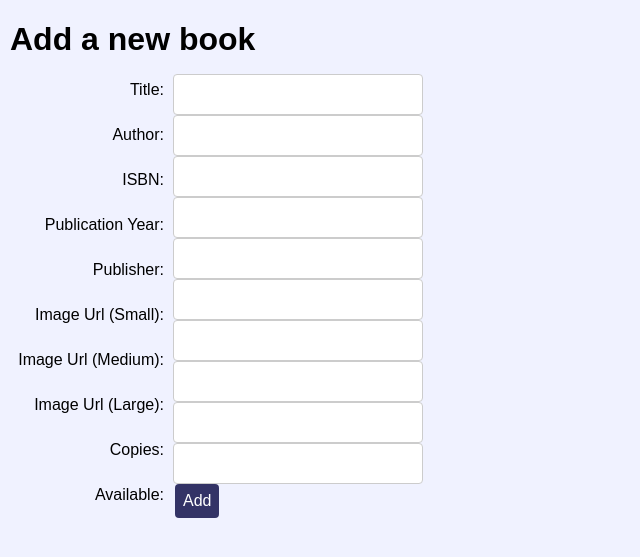
After one commit to Reztocha/cscl-app, a Flask app: page /add_book in a window 1280 px wide. The commit adds this page. Shown: the top 557 px of the page, without its empty margins (0-640 px from the left). Run offline with Flask 2, Linux system fonts and the light colour scheme.

Commit message:
/add_book and CSS
Adding a book to the database. CSS updated a bit

```diff
--- a/app.py
+++ b/app.py
@@ -1,6 +1,6 @@
-from flask import Flask, render_template,abort
+from flask import (Flask, render_template,abort,redirect,url_for,request)
 app = Flask(__name__)
-from model import db
+from model import db, save_db
 @app.route('/')
 def index():
     return render_template(
@@ -23,5 +23,27 @@ def lib_page_view(indx):
     except IndexError:
         abort(404)
 
+@app.route('/add_book', methods=["GET", "POST"])
+def add_book():
+    if request.method == 'POST':
+        book = {
+            "title": request.form['title'],
+            "author": request.form['author'],
+            "isbn": request.form['isbn'],
+            "publication_year": request.form['publication_year'],
+            "publisher": request.form['publisher'],
+            "image_url_s": request.form['image_url_s'],
+            "image_url_m": request.form['image_url_m'],
+            "image_url_l": request.form['image_url_l'],
+            "copies": request.form['copies'],
+            "available": request.form['available']
+        }
+        db.append(book)
+        save_db()
+        return redirect(url_for('lib_page_view',indx= len(db)-1))
+    else:
+        return render_template("add_book.html")
+
+
 if __name__ == '__main__':
     app.run(debug=True)
--- a/model.py
+++ b/model.py
@@ -5,5 +5,10 @@ def load_db():
     with open("cscl_test_db.json") as f:
         return json.load(f)
 
+#save to the database
+def save_db():
+    with open("cscl_test_db.json","w") as f:
+        return json.dump(db,f)
+
 #use this variable to access database
 db = load_db()
--- /dev/null
+++ b/static/cscl.css
@@ -0,0 +1,51 @@
+body {
+	background-color: #f0f2ff;
+	font-family: Arial, Helvetica, sans-serif;
+}
+body * {
+	margin-bottom: 15px;
+	margin-left: 2px;
+	margin-right: 2px;
+}
+#container {
+	margin: auto;
+}
+#jess {
+	background-color: #f0f2ff;
+	width: 300px;
+}
+a {
+	text-decoration: none;
+}
+.alnk {
+	color: #fff;
+	background-color: #333366;
+	text-align: center;
+	padding: 8px;
+	text-decoration: none;
+	font-size: 16px;
+	border-radius: 4px;
+	border: none;
+}
+.alnk:hover {
+	color: #333366;
+	background-color: #fff;
+}
+form input {
+	min-width: 250px;
+}
+input {
+	padding: 12px 20px;
+	margin: auto;
+	display: inline;
+	border: 1px solid #ccc;
+	border-radius: 4px;
+	box-sizing: border-box;
+}
+label {
+    width: 150px;
+    clear: left;
+    text-align: right;
+	padding: 7px 7px 5px 0px;
+    float:left;
+}
--- /dev/null
+++ b/templates/add_book.html
@@ -0,0 +1,47 @@
+<!DOCTYPE html>
+<html>
+<head>
+	<html lang="en">
+	<meta charset="utf-8"/>
+	<title>Library</title>
+	<link rel="stylesheet" href="../static/cscl.css">
+</head>
+<body>
+	<h1>Add a new book</h1>
+	<form method='post'>
+		<p>
+			<label>Title:</label>
+			<input type='text' name='title'>
+		<br>
+			<label>Author: </label>
+			<input type='text' name='author'>
+		<br>
+			<label>ISBN:</label>
+			<input type='text' name="isbn">
+		<br>
+			<label>Publication Year:</label>
+			<input type='text' name="publication_year">
+		<br>
+			<label>Publisher:</label>
+			<input type='text' name="publisher">
+		<br>
+			<label>Image Url (Small):</label>
+			<input type='text' name="image_url_s">
+		<br>
+			<label>Image Url (Medium):</label>
+			<input type='text' name="image_url_m">
+		<br>
+			<label>Image Url (Large):</label>
+			<input type='text' name="image_url_l">
+		<br>
+			<label>Copies:</label>
+			<input type='text' name="copies">
+		<br>
+			<label>Available:</label>
+			<input type='text' name="available">
+		<br>
+			<button class="alnk" type="submit">Add</button>
+		</p>
+	</form>
+</body>
+</html>
--- a/templates/base.html
+++ b/templates/base.html
@@ -4,6 +4,7 @@
 	<html lang="en">
 	<meta charset="utf-8"/>
 	<title>Library</title>
+	<link rel="stylesheet" href="../static/cscl.css">
 	{% block head %}
 
 	{% endblock %}
```
Also changed, not shown: cscl_test_db.json (+1 -33 lines), templates/cscl.css (added, +30 -0 lines), templates/library.html (+12 -16 lines).
